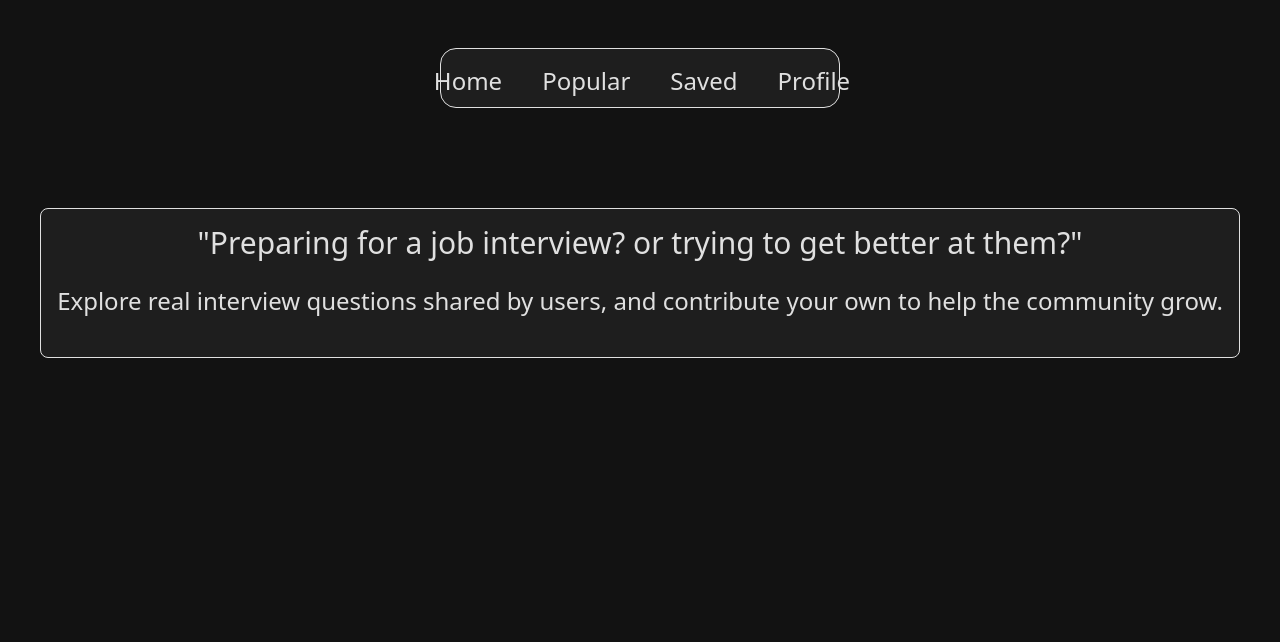
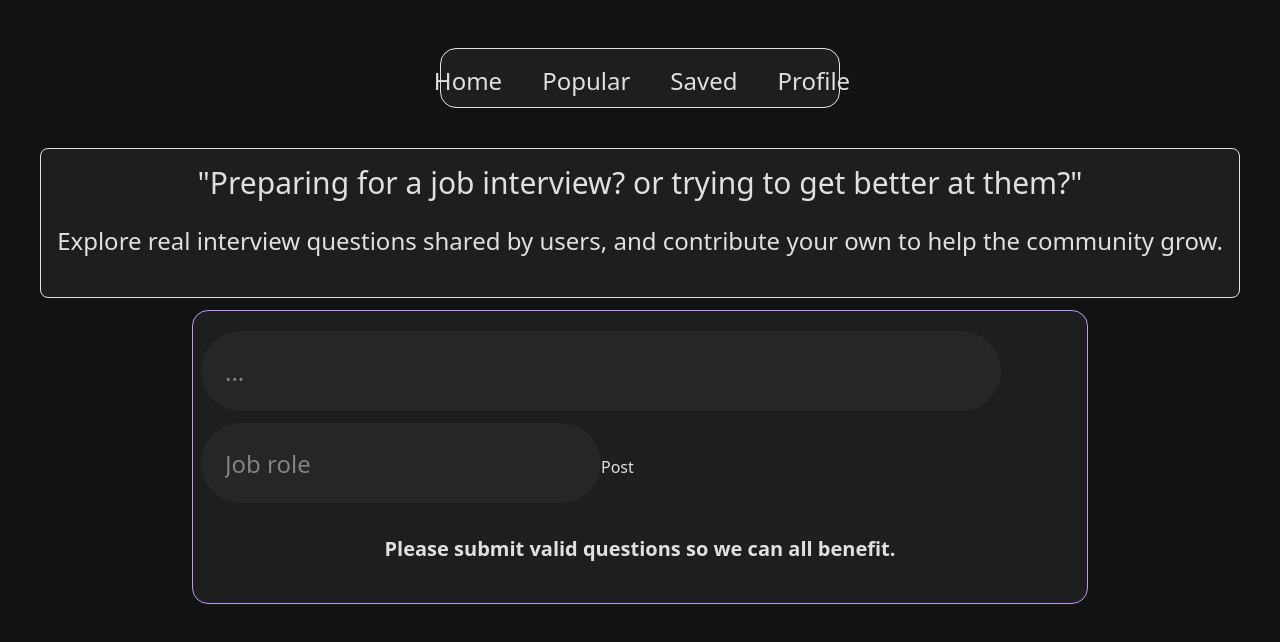
Before and after one commit to osso2k/JobPrep, a React (Vite) app in the folder frontend/: page / in a window 1280 px wide. Shown: the top 642 px of the page. Built offline with nearby package versions, Linux system fonts and the light colour scheme; sample sign-in values are in the browser's storage.

Commit message:
added username,and form

```diff
--- a/frontend/src/components/Home.jsx
+++ b/frontend/src/components/Home.jsx
@@ -1,9 +1,14 @@
-import React from "react";
+import React, { useState } from "react";
 
 const Home = () => {
+  const [post, setPost] = useState({ post: "", role: "" });
+
+  const handleChancge = (e) => {
+    setPost({ ...post, [e.target.name]: e.target.value });
+  };
   return (
-    <div className="flex flex-col items-center justify-center mt-[100px]">
-      <div className="bg-[#1E1E1E] p-4 rounded-lg border border-[#E0E0E0]">
+    <div className="flex flex-col mt-10">
+      <div className="flex mx-auto bg-[#1E1E1E] p-4 rounded-lg border flex-col items-center justify-center  border-[#E0E0E0]">
         <h1 className="flex text-3xl mb-6 justify-center">
           "Preparing for a job interview? or trying to get better at them?"
         </h1>
@@ -12,6 +17,35 @@ const Home = () => {
           own to help the community grow.
         </h1>
       </div>
+      <div className="flex bg-[#1E1E1E] w-[70%] mx-auto gap-1 mt-3 rounded-2xl border border-[#BB96FC] ">
+        <div className="order-1 mx-auto p-2 ">
+          <form>
+            <input
+              type="text"
+              name="post"
+              className="bg-[hsl(0,0%,15%)] rounded-[55px] mt-3 w-[800px] h-[80px] text-[#E0E0E0]  text-2xl pl-6"
+              placeholder="..."
+              value={post.post}
+              onClick={handleChancge}
+            />
+
+            <input
+              type="text"
+              name="role"
+              className="bg-[hsl(0,0%,15%)] rounded-[55px] mt-3 w-[400px] h-[80px] text-[#E0E0E0] text-2xl pl-6"
+              placeholder="Job role"
+              value={post.role}
+              onClick={handleChancge}
+            />
+            <button type="submit" className="">
+              Post
+            </button>
+            <h2 className=" flex text-xl font-bold justify-center p-8">
+              Please submit valid questions so we can all benefit.
+            </h2>
+          </form>
+        </div>
+      </div>
     </div>
   );
 };
```
Also changed, not shown: 2 other files (tests, documents, lock files or other folders).
